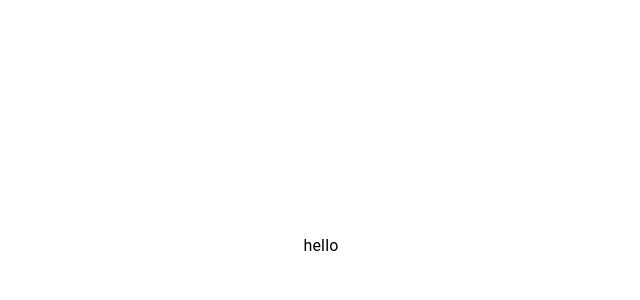
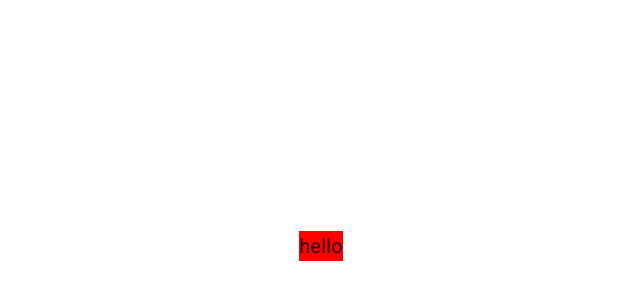
Before and after one commit to Haltarys/My_IMDb, a Next.js app in the folder film-list/: page / in a window 1280 px wide. Shown: the part 154-454 px from the top of the page, without its empty margins (319-959 px from the left). Built offline with nearby package versions, Linux system fonts and the light colour scheme.

Commit message:
fix(film-list): fix Material UI custom CSS error
I spent a whole day on that bug and I still don't get what I was doing wrong

```diff
--- a/film-list/pages/_app.js
+++ b/film-list/pages/_app.js
@@ -1,7 +1,40 @@
-import '../styles/globals.css';
+import React from 'react';
+import PropTypes from 'prop-types';
+import Head from 'next/head';
+import { ThemeProvider } from '@material-ui/core/styles';
+import CssBaseline from '@material-ui/core/CssBaseline';
+import theme from '../src/theme';
 
-function MyApp({ Component, pageProps }) {
-  return <Component {...pageProps} />;
+export default function MyApp(props) {
+  const { Component, pageProps } = props;
+
+  React.useEffect(() => {
+    // Remove the server-side injected CSS.
+    const jssStyles = document.querySelector('#jss-server-side');
+    if (jssStyles) {
+      jssStyles.parentElement.removeChild(jssStyles);
+    }
+  }, []);
+
+  return (
+    <React.Fragment>
+      <Head>
+        <title>My page</title>
+        <meta
+          name="viewport"
+          content="minimum-scale=1, initial-scale=1, width=device-width"
+        />
+      </Head>
+      <ThemeProvider theme={theme}>
+        {/* CssBaseline kickstart an elegant, consistent, and simple baseline to build upon. */}
+        <CssBaseline />
+        <Component {...pageProps} />
+      </ThemeProvider>
+    </React.Fragment>
+  );
 }
 
-export default MyApp;
+MyApp.propTypes = {
+  Component: PropTypes.elementType.isRequired,
+  pageProps: PropTypes.object.isRequired,
+};
--- /dev/null
+++ b/film-list/pages/_document.js
@@ -0,0 +1,71 @@
+import React from 'react';
+import Document, { Html, Head, Main, NextScript } from 'next/document';
+import { ServerStyleSheets } from '@material-ui/core/styles';
+import theme from '../src/theme';
+
+export default class MyDocument extends Document {
+  render() {
+    return (
+      <Html lang="en">
+        <Head>
+          {/* PWA primary color */}
+          <meta name="theme-color" content={theme.palette.primary.main} />
+          <link
+            rel="stylesheet"
+            href="https://fonts.googleapis.com/css?family=Roboto:300,400,500,700&display=swap"
+          />
+        </Head>
+        <body>
+          <Main />
+          <NextScript />
+        </body>
+      </Html>
+    );
+  }
+}
+
+// `getInitialProps` belongs to `_document` (instead of `_app`),
+// it's compatible with server-side generation (SSG).
+MyDocument.getInitialProps = async (ctx) => {
+  // Resolution order
+  //
+  // On the server:
+  // 1. app.getInitialProps
+  // 2. page.getInitialProps
+  // 3. document.getInitialProps
+  // 4. app.render
+  // 5. page.render
+  // 6. document.render
+  //
+  // On the server with error:
+  // 1. document.getInitialProps
+  // 2. app.render
+  // 3. page.render
+  // 4. document.render
+  //
+  // On the client
+  // 1. app.getInitialProps
+  // 2. page.getInitialProps
+  // 3. app.render
+  // 4. page.render
+
+  // Render app and page and get the context of the page with collected side effects.
+  const sheets = new ServerStyleSheets();
+  const originalRenderPage = ctx.renderPage;
+
+  ctx.renderPage = () =>
+    originalRenderPage({
+      enhanceApp: (App) => (props) => sheets.collect(<App {...props} />),
+    });
+
+  const initialProps = await Document.getInitialProps(ctx);
+
+  return {
+    ...initialProps,
+    // Styles fragment is rendered after the app and page rendering finish.
+    styles: [
+      ...React.Children.toArray(initialProps.styles),
+      sheets.getStyleElement(),
+    ],
+  };
+};
--- a/film-list/pages/index.js
+++ b/film-list/pages/index.js
@@ -1,8 +1,17 @@
-import { Typography } from '@material-ui/core';
+import { makeStyles, Typography } from '@material-ui/core';
 import Head from 'next/head';
 import styles from '../styles/Home.module.css';
 
+const useStyles = makeStyles({
+  seen: {
+    backgroundColor: 'red',
+    fontSize: '20px',
+  },
+});
+
 export default function Home() {
+  const classes = useStyles();
+
   return (
     <div className={styles.container}>
       <Head>
@@ -11,7 +20,7 @@ export default function Home() {
         <link rel="icon" href="/favicon.ico" />
       </Head>
 
-      <Typography>hello</Typography>
+      <Typography className={classes.seen}>hello</Typography>
     </div>
   );
 }
--- /dev/null
+++ b/film-list/src/theme.js
@@ -0,0 +1,22 @@
+import { createMuiTheme } from '@material-ui/core/styles';
+import red from '@material-ui/core/colors/red';
+
+// Create a theme instance.
+const theme = createMuiTheme({
+  palette: {
+    primary: {
+      main: '#556cd6',
+    },
+    secondary: {
+      main: '#19857b',
+    },
+    error: {
+      main: red.A400,
+    },
+    background: {
+      default: '#fff',
+    },
+  },
+});
+
+export default theme;
```
